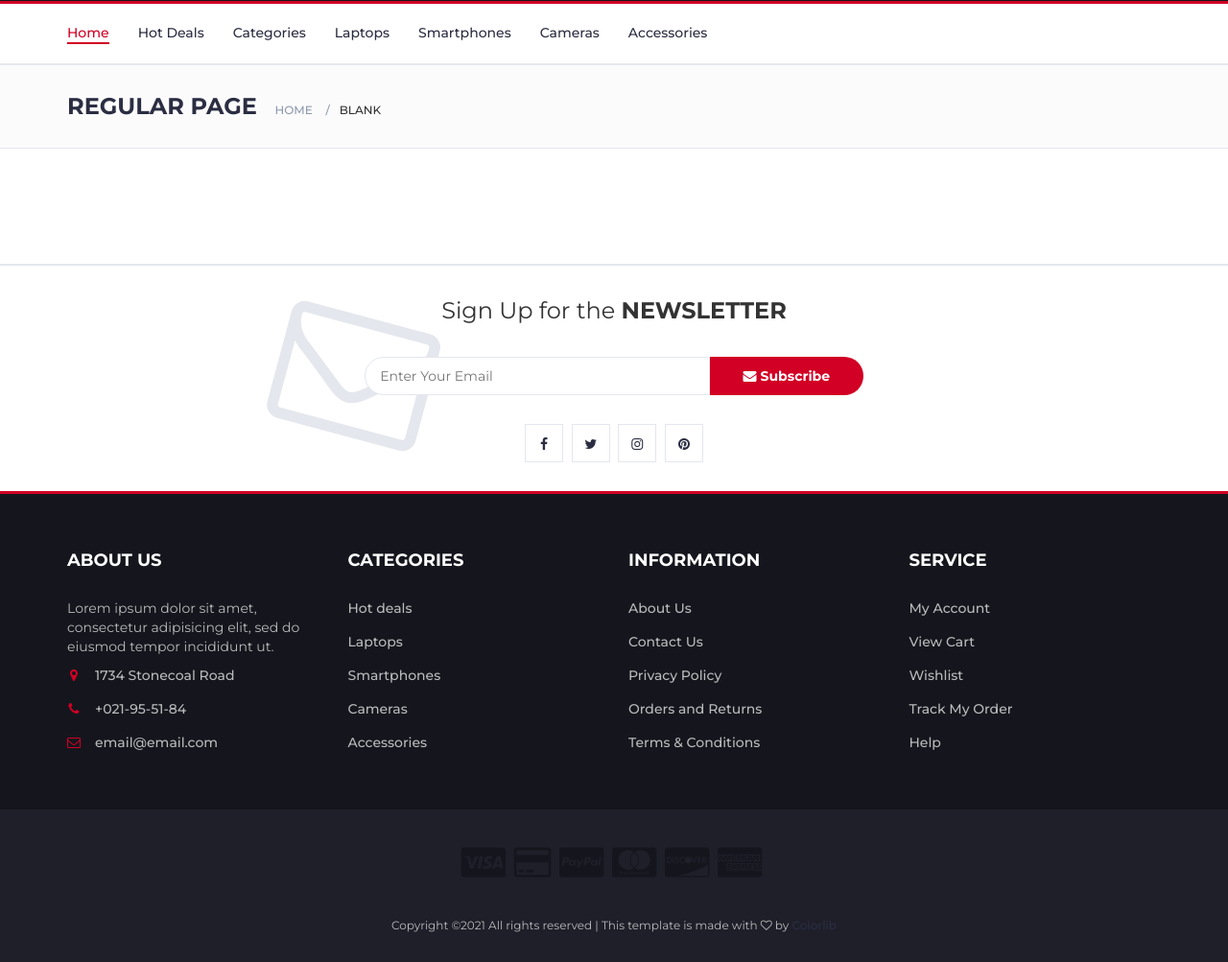
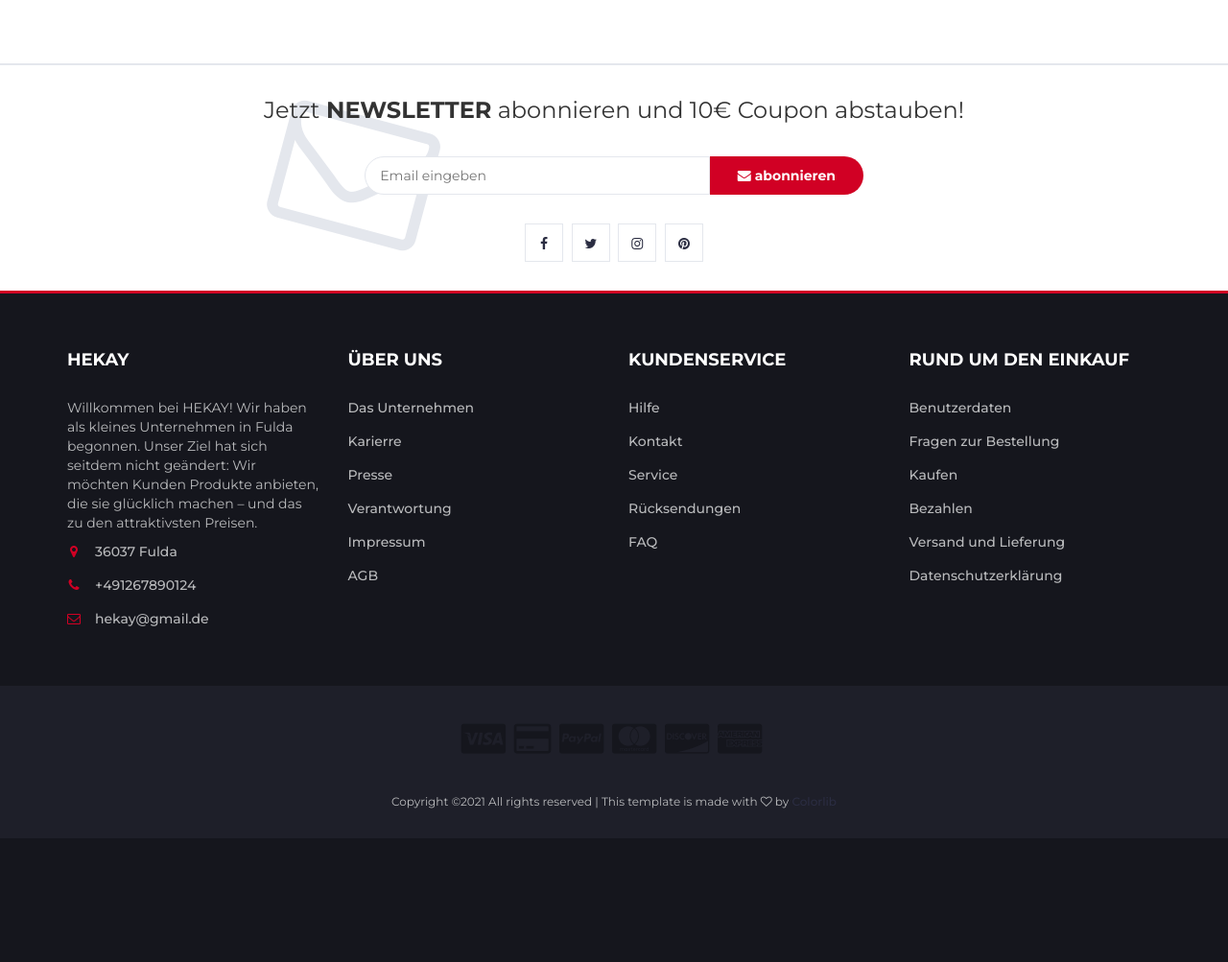
Before and after one commit to Ewaldo1/WI-Projekt-2021, a PHP site: page /Template/blank.php in a window 1280 px wide. Shown: the part 369-1372 px from the top of the page at 96% size. After the commit the page ends 1212 px from the top, so only its background shows below. Run offline with PHP 8.4, Linux system fonts and the light colour scheme.

Commit message:
Add files via upload

```diff
--- a/Template/blank.php
+++ b/Template/blank.php
@@ -42,13 +42,13 @@
 			<div id="top-header">
 				<div class="container">
 					<ul class="header-links pull-left">
-						<li><a href="#"><i class="fa fa-phone"></i> +021-95-51-84</a></li>
-						<li><a href="#"><i class="fa fa-envelope-o"></i> email@email.com</a></li>
-						<li><a href="#"><i class="fa fa-map-marker"></i> 1734 Stonecoal Road</a></li>
+						<li><a href="#"><i class="fa fa-phone"></i> +491267890124</a></li>
+						<li><a href="#"><i class="fa fa-envelope-o"></i> hekay@gmail.de</a></li>
+						<li><a href="#"><i class="fa fa-map-marker"></i> 36037 Fulda</a></li>
 					</ul>
 					<ul class="header-links pull-right">
-						<li><a href="#"><i class="fa fa-dollar"></i> USD</a></li>
-						<li><a href="#"><i class="fa fa-user-o"></i> My Account</a></li>
+						<li><a href="#"><i class="fa fa-euro"></i> Euro</a></li>
+						<li><a href="#"><i class="fa fa-user-o"></i> Mein Konto</a></li>
 					</ul>
 				</div>
 			</div>
@@ -64,14 +64,14 @@
 						<div class="col-md-3">
 							<div class="header-logo">
 								<a href="#" class="logo">
-									<img src="./img/logo.png" alt="">
+									<img src="./img/logo120.png" alt="">
 								</a>
 							</div>
 						</div>
 						<!-- /LOGO -->
 
 						<!-- SEARCH BAR -->
-						<div class="col-md-6">
+						<!--div class="col-md-6">
 							<div class="header-search">
 								<form>
 									<select class="input-select">
@@ -87,10 +87,10 @@
 						<!-- /SEARCH BAR -->
 
 						<!-- ACCOUNT -->
-						<div class="col-md-3 clearfix">
+						<!--div class="col-md-3 clearfix">
 							<div class="header-ctn">
 								<!-- Wishlist -->
-								<div>
+								<!--div>
 									<a href="#">
 										<i class="fa fa-heart-o"></i>
 										<span>Your Wishlist</span>
@@ -100,7 +100,7 @@
 								<!-- /Wishlist -->
 
 								<!-- Cart -->
-								<div class="dropdown">
+								<!--div class="dropdown">
 									<a class="dropdown-toggle" data-toggle="dropdown" aria-expanded="true">
 										<i class="fa fa-shopping-cart"></i>
 										<span>Your Cart</span>
@@ -143,7 +143,7 @@
 								<!-- /Cart -->
 
 								<!-- Menu Toogle -->
-								<div class="menu-toggle">
+								<!--div class="menu-toggle">
 									<a href="#">
 										<i class="fa fa-bars"></i>
 										<span>Menu</span>
@@ -171,12 +171,10 @@
 					<!-- NAV -->
 					<ul class="main-nav nav navbar-nav">
 						<li class="active"><a href="#">Home</a></li>
-						<li><a href="#">Hot Deals</a></li>
-						<li><a href="#">Categories</a></li>
-						<li><a href="#">Laptops</a></li>
-						<li><a href="#">Smartphones</a></li>
-						<li><a href="#">Cameras</a></li>
-						<li><a href="#">Accessories</a></li>
+						<li><a href="#"><i class="fa fa-heart-o"></i>
+							<span>Wunschliste</span><li>
+										<i class="fa fa-shopping-cart"></i>
+										<span>Warenkorb</span>
 					</ul>
 					<!-- /NAV -->
 				</div>
@@ -227,10 +225,10 @@
 				<div class="row">
 					<div class="col-md-12">
 						<div class="newsletter">
-							<p>Sign Up for the <strong>NEWSLETTER</strong></p>
+							<p>Jetzt<strong> NEWSLETTER</strong> abonnieren und 10€ Coupon abstauben!</p>
 							<form>
-								<input class="input" type="email" placeholder="Enter Your Email">
-								<button class="newsletter-btn"><i class="fa fa-envelope"></i> Subscribe</button>
+								<input class="input" type="email" placeholder="Email eingeben">
+								<button class="newsletter-btn"><i class="fa fa-envelope"></i> abonnieren</button>
 							</form>
 							<ul class="newsletter-follow">
 								<li>
@@ -265,25 +263,30 @@
 					<div class="row">
 						<div class="col-md-3 col-xs-6">
 							<div class="footer">
-								<h3 class="footer-title">About Us</h3>
-								<p>Lorem ipsum dolor sit amet, consectetur adipisicing elit, sed do eiusmod tempor incididunt ut.</p>
+								<h3 class="footer-title">HEKAY</h3>
+								<p>Willkommen bei HEKAY!
+
+Wir haben als kleines Unternehmen in Fulda begonnen. Unser Ziel hat sich seitdem nicht geändert: Wir möchten Kunden Produkte anbieten, die sie glücklich machen – und das zu den attraktivsten Preisen.
+
+</p>
 								<ul class="footer-links">
-									<li><a href="#"><i class="fa fa-map-marker"></i>1734 Stonecoal Road</a></li>
-									<li><a href="#"><i class="fa fa-phone"></i>+021-95-51-84</a></li>
-									<li><a href="#"><i class="fa fa-envelope-o"></i>email@email.com</a></li>
+									<li><a href="#"><i class="fa fa-map-marker"></i>36037 Fulda</a></li>
+									<li><a href="#"><i class="fa fa-phone"></i>+491267890124</a></li>
+									<li><a href="#"><i class="fa fa-envelope-o"></i>hekay@gmail.de</a></li>
 								</ul>
 							</div>
 						</div>
 
 						<div class="col-md-3 col-xs-6">
 							<div class="footer">
-								<h3 class="footer-title">Categories</h3>
+								<h3 class="footer-title">Über uns</h3>
 								<ul class="footer-links">
-									<li><a href="#">Hot deals</a></li>
-									<li><a href="#">Laptops</a></li>
-									<li><a href="#">Smartphones</a></li>
-									<li><a href="#">Cameras</a></li>
-									<li><a href="#">Accessories</a></li>
+									<li><a href="#">Das Unternehmen</a></li>
+									<li><a href="#">Karierre</a></li>
+									<li><a href="#">Presse</a></li>
+									<li><a href="#">Verantwortung</a></li>
+									<li><a href="#">Impressum</a></li>
+									<li><a href="#">AGB</a></li>
 								</ul>
 							</div>
 						</div>
@@ -292,26 +295,27 @@
 
 						<div class="col-md-3 col-xs-6">
 							<div class="footer">
-								<h3 class="footer-title">Information</h3>
+								<h3 class="footer-title">Kundenservice</h3>
 								<ul class="footer-links">
-									<li><a href="#">About Us</a></li>
-									<li><a href="#">Contact Us</a></li>
-									<li><a href="#">Privacy Policy</a></li>
-									<li><a href="#">Orders and Returns</a></li>
-									<li><a href="#">Terms & Conditions</a></li>
+									<li><a href="#">Hilfe</a></li>
+									<li><a href="#">Kontakt</a></li>
+									<li><a href="#">Service</a></li>
+									<li><a href="#">Rücksendungen</a></li>
+									<li><a href="#">FAQ</a></li>
 								</ul>
 							</div>
 						</div>
 
 						<div class="col-md-3 col-xs-6">
 							<div class="footer">
-								<h3 class="footer-title">Service</h3>
+								<h3 class="footer-title">Rund um den Einkauf</h3>
 								<ul class="footer-links">
-									<li><a href="#">My Account</a></li>
-									<li><a href="#">View Cart</a></li>
-									<li><a href="#">Wishlist</a></li>
-									<li><a href="#">Track My Order</a></li>
-									<li><a href="#">Help</a></li>
+									<li><a href="#">Benutzerdaten</a></li>
+									<li><a href="#">Fragen zur Bestellung</a></li>
+									<li><a href="#">Kaufen</a></li>
+									<li><a href="#">Bezahlen</a></li>
+									<li><a href="#">Versand und Lieferung</a></li>
+									<li><a href="#">Datenschutzerklärung</a></li>
 								</ul>
 							</div>
 						</div>
```
